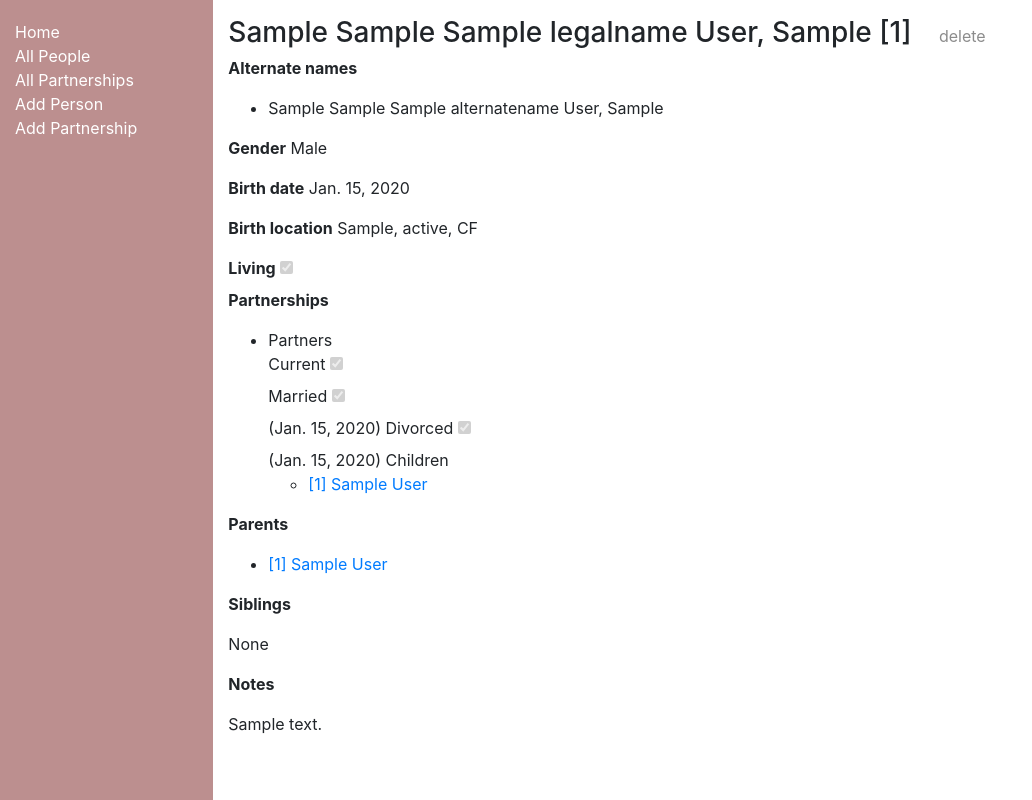
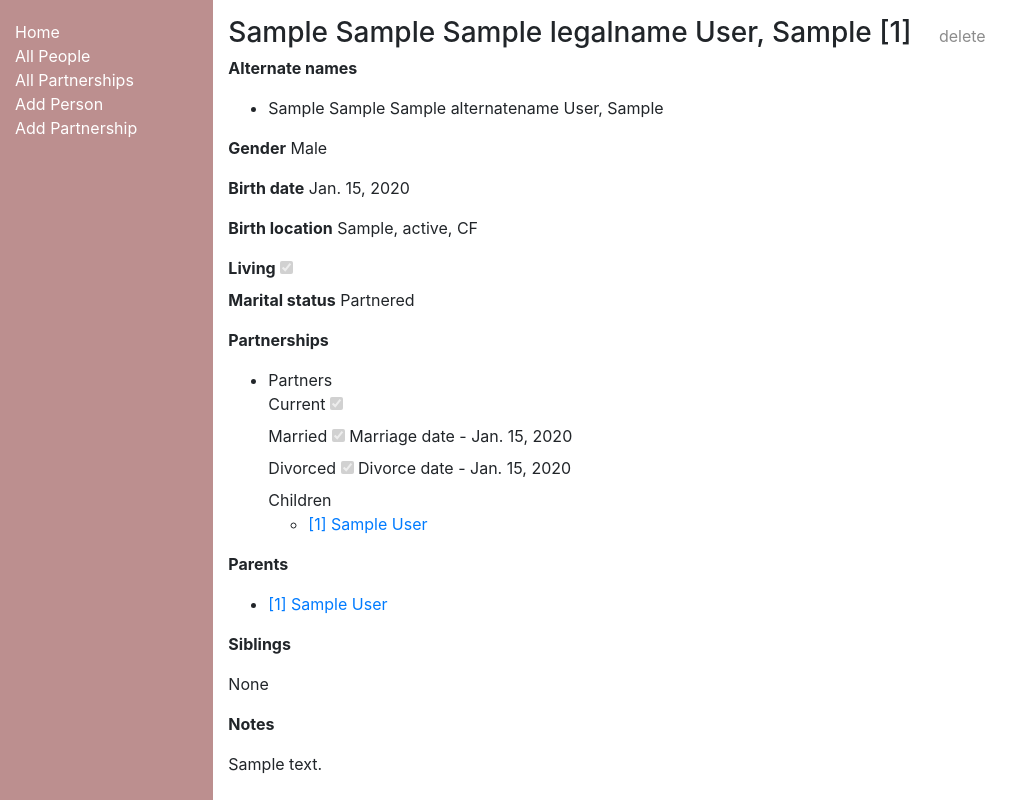
Before and after one commit to star4z/familytree, a Django app: page /webapp/person/1 in a window 1280 px wide. Shown: the whole page, without its empty margins (0-1032 px from the left). Run offline with Django 3.2, Linux system fonts and the light colour scheme; tables that the repository leaves empty hold one stand-in row (values such as "Sample post"); some libraries are stand-ins or nearby versions.

Commit message:
Added marital status to person_detail.html

```diff
--- a/familytree/webapp/templates/webapp/person_detail.html
+++ b/familytree/webapp/templates/webapp/person_detail.html
@@ -37,7 +37,7 @@
         <p><strong>Death date</strong> {{ person.death_date }}</p>
         <p><strong>Death location</strong> {{ person.death_location }}</p>
     {% endif %}
-
+    <p><strong>Marital status</strong> {{ person.marital_status }}</p>
     <p><strong>Partnerships</strong></p>
     {% with partnerships=person.partnerships.all %}
         {% if partnerships %}
@@ -53,14 +53,16 @@
                             {% endfor %}
                         </ul>
                         {% include "webapp/boolean_checkbox.html" with key="Current" value=partnership.current %}<br>
-                        {% include "webapp/boolean_checkbox.html" with key="Married" value=partnership.married %}<br>
+                        {% include "webapp/boolean_checkbox.html" with key="Married" value=partnership.married %}
                         {% if partnership.married %}
-                            ({{ partnership.marriage_date }})
+                            Marriage date - {{ partnership.marriage_date }}
                         {% endif %}
-                        {% include "webapp/boolean_checkbox.html" with key="Divorced" value=partnership.divorced %}<br>
+                        <br>
+                        {% include "webapp/boolean_checkbox.html" with key="Divorced" value=partnership.divorced %}
                         {% if partnership.divorced %}
-                            ({{ partnership.divorce_date }})
+                            Divorce date - {{ partnership.divorce_date }}
                         {% endif %}
+                        <br>
                         Children
                         {% with children=partnership.children.all %}
                             {% if children %}
```
